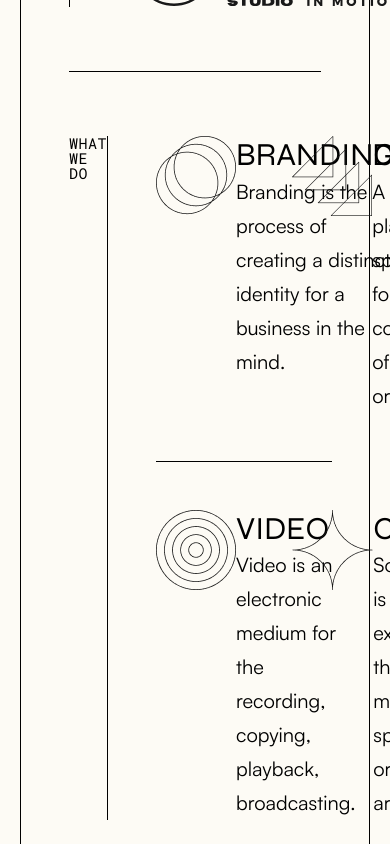
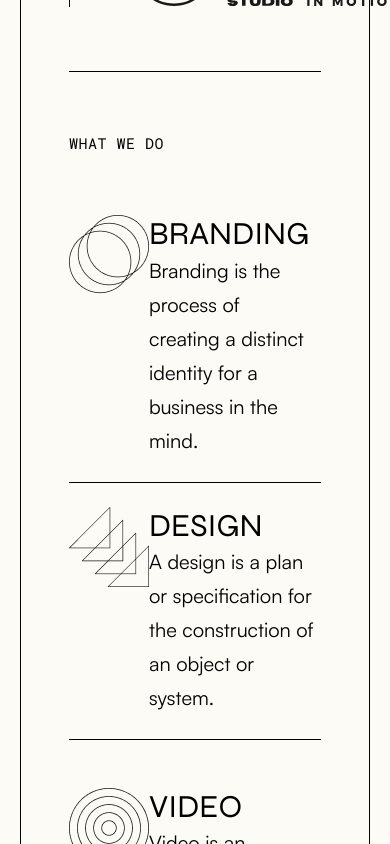
Before and after one commit to taodemy/website, a Next.js app: page / in a window 390 px wide. Shown: the part 1760-2604 px from the top of the page. Built offline with nearby package versions, Linux system fonts and the light colour scheme.

Commit message:
feat: finish what we do responsive section

```diff
--- a/layouts/index.tsx
+++ b/layouts/index.tsx
@@ -13,7 +13,7 @@ const Layout = ({ children }: LayoutProps) => {
         <Header />
       </section>
       <main>{children}</main>
-      <Footer />
+      {/* <Footer /> */}
     </div>
   );
 };
--- a/styles/WhatWeDo.module.css
+++ b/styles/WhatWeDo.module.css
@@ -15,3 +15,25 @@
   grid-template-columns: repeat(2, 50%);
   margin-left: 48px;
 }
+
+@media screen and (max-width: 1023px) {
+  .what-we-do {
+    flex-direction: column;
+  }
+  .what-we-do__txt {
+    width: 80%;
+    border: 0;
+    padding-bottom: 64px;
+  }
+
+  .what-we-do__content {
+    width: 100%;
+    margin: auto;
+  }
+}
+
+@media screen and (max-width: 743px) {
+  .what-we-do__content {
+    grid-template-columns: 100%;
+  }
+}
--- a/styles/WhatWeDoItem.module.css
+++ b/styles/WhatWeDoItem.module.css
@@ -28,3 +28,32 @@
   padding-right: 48px;
   border-right: 1px solid var(--border-default);
 }
+
+@media screen and (max-width: 743px) {
+  .what-we-do-item:nth-child(1) {
+    padding-bottom: 24px;
+    border-bottom: 1px solid var(--border-default);
+  }
+
+  .what-we-do-item:nth-child(2) {
+    padding-bottom: 24px;
+    padding-top: 24px;
+    padding-left: 0px;
+    border-bottom: 1px solid var(--border-default);
+  }
+
+  .what-we-do-item:nth-child(3) {
+    padding-bottom: 24px;
+    border-bottom: 1px solid var(--border-default);
+  }
+
+  .what-we-do-item:nth-child(4) {
+    padding-left: 0px;
+    padding-bottom: 24px;
+  }
+
+  .what-we-do-item:nth-child(odd) > .what-we-do-item__txt-wrapper {
+    padding-right: 48px;
+    border-right: 0;
+  }
+}
```
